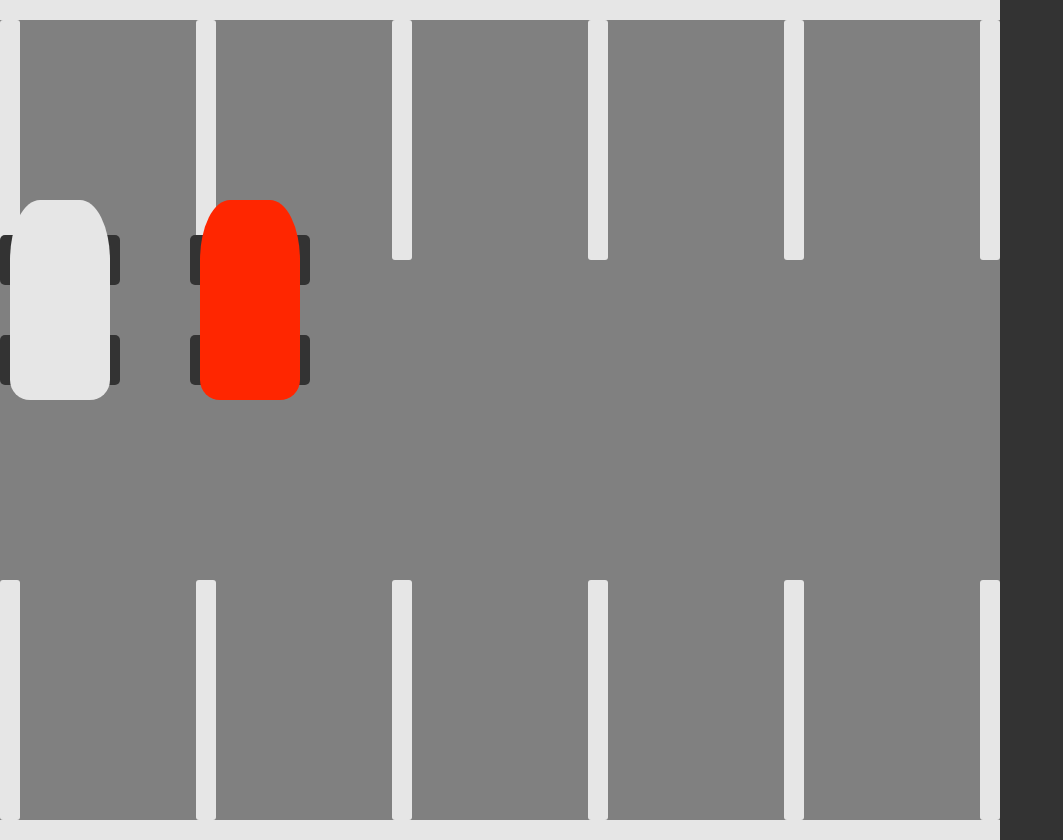
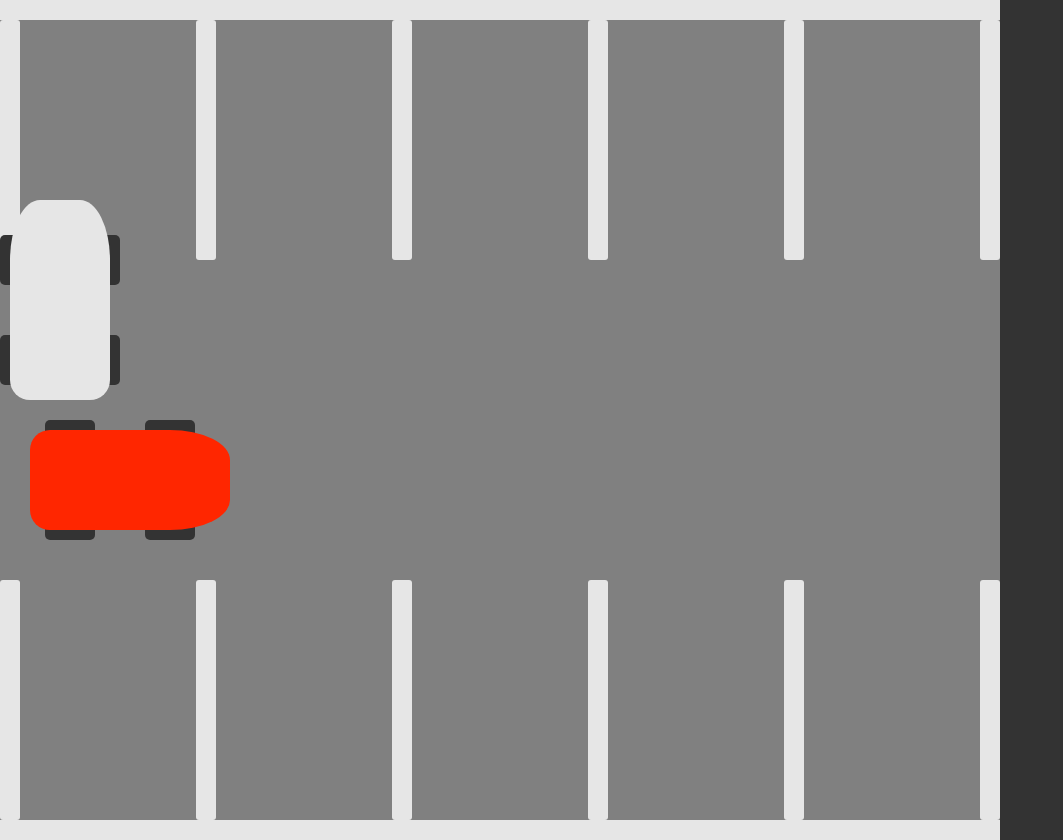
Before and after one commit to christianambukita/parking-simulator, a React (Create React App) app: page / in a window 1280 px wide. Shown: the whole page, without its empty margins (0-1063 px from the left). Built offline with nearby package versions, Linux system fonts and the light colour scheme.

Commit message:
Add dummy slots state to app

```diff
--- a/src/components/App.js
+++ b/src/components/App.js
@@ -1,12 +1,32 @@
+import { useState } from 'react';
 import '../css/App.css';
 import Instrucion from './Instruction';
 import Scene from './Scene';
 
 function App() {
+	const dummyCarCount = 4;
+	const slotsAmount = 10;
+	function getDummySlots(count = dummyCarCount, slots = slotsAmount) {
+		//dummyCarCount has to be lower than slotsAmount (dummyCarCount<slotsAmount)
+		if (count < slotsAmount) {
+			let newSlots = [];
+			const getRandomSlot = () => Math.floor(Math.random() * slots);
+			for (let i = 0; i < count; i++) {
+				let newSlot = getRandomSlot();
+				while (newSlots.includes(newSlot)) newSlot = getRandomSlot();
+				newSlots.push(newSlot);
+			}
+			return newSlots;
+		}
+		return [];
+	}
+	const [dummySlots, setDummySlots] = useState(getDummySlots());
+
+	getDummySlots();
 	return (
 		<div id='app'>
 			<Instrucion></Instrucion>
-			<Scene></Scene>
+			<Scene dummySlots={dummySlots} />
 		</div>
 	);
 }
--- a/src/components/Car.js
+++ b/src/components/Car.js
@@ -21,10 +21,10 @@ const CAR_CONFIG = {
 	},
 	initialPosition: {
 		translation: {
-			x: 200,
-			y: 200,
+			x: 80,
+			y: 380,
 		},
-		rotationAngle: 0,
+		rotationAngle: 90,
 	},
 	moveStep: {
 		translation: 5,
```
